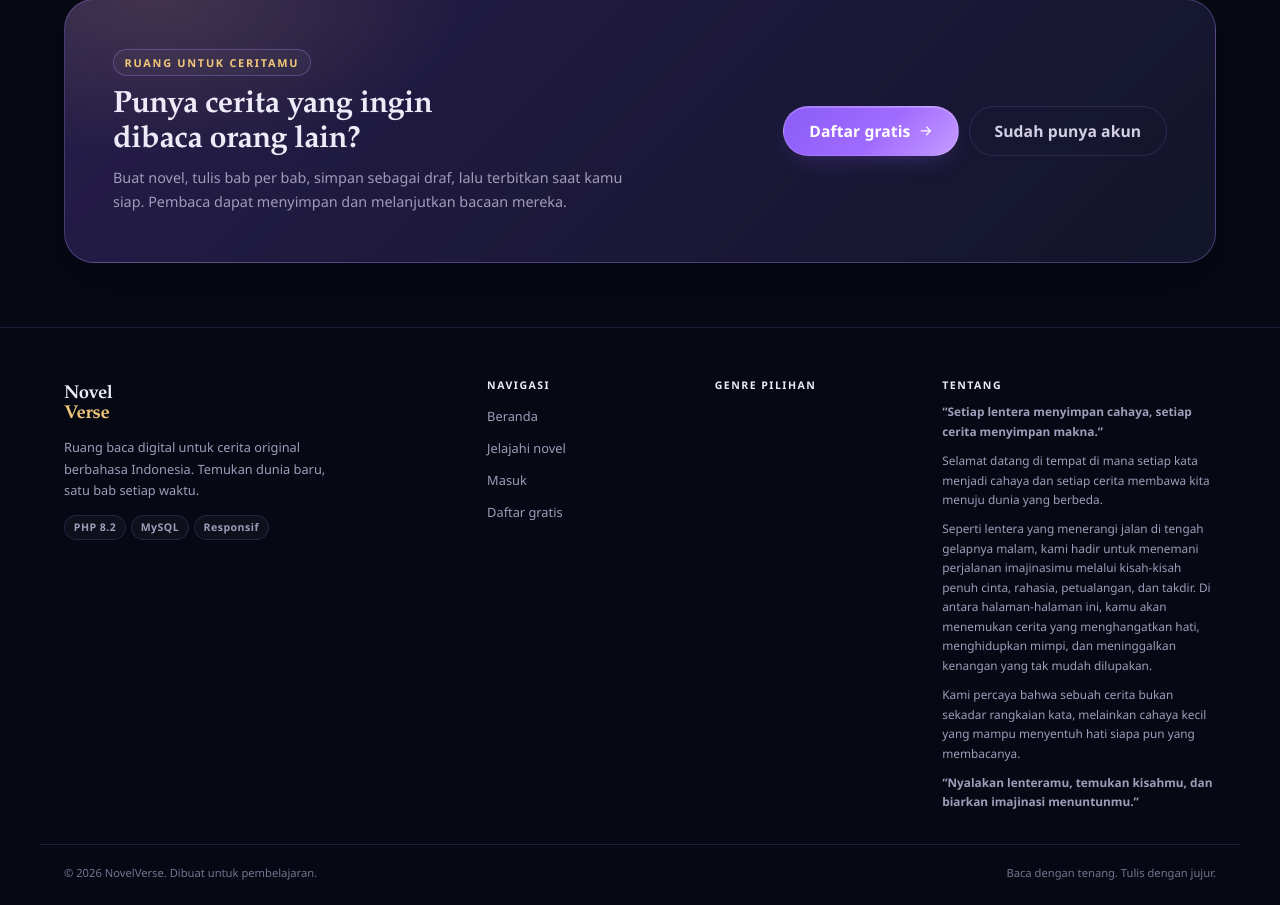
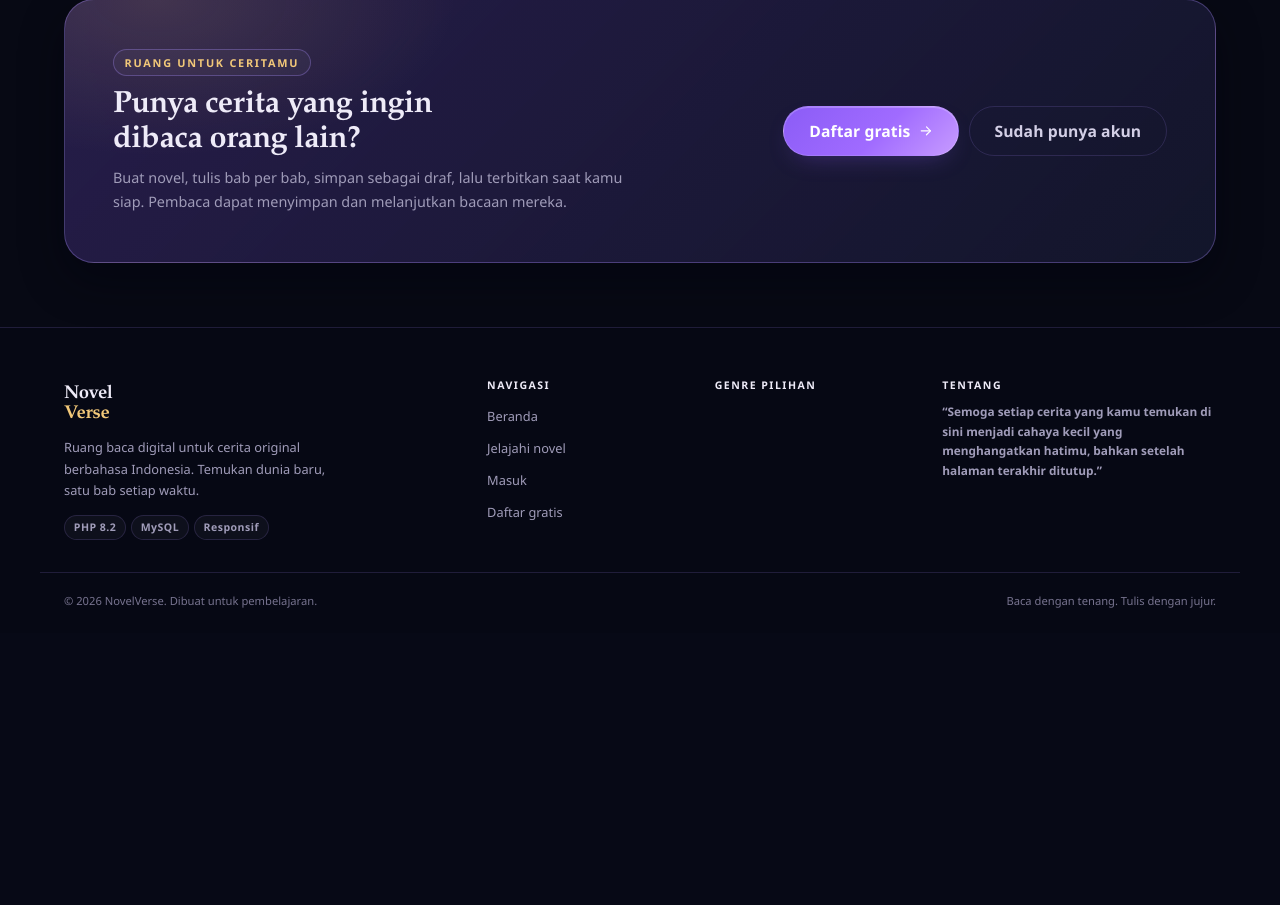
Before and after one commit to Ryla77/neververse, a PHP site: page / in a window 1280 px wide. Shown: the part 1446-2351 px from the top of the page. After the commit the page ends 2054 px from the top, so only its background shows below. Run offline with PHP 8.4, Linux system fonts and the light colour scheme; data that the repository does not hold is empty.

Commit message:
chore: ringkas teks Tentang menjadi satu kutipan penutup

```diff
--- a/resources/views/layouts/app.php
+++ b/resources/views/layouts/app.php
@@ -219,11 +219,7 @@ $hideFooter = (bool) ($hideFooter ?? false);
         </div>
         <div>
             <h2 class="footer-title">Tentang</h2>
-            <p class="footer-note"><strong>“Setiap lentera menyimpan cahaya, setiap cerita menyimpan makna.”</strong></p>
-            <p class="footer-note">Selamat datang di tempat di mana setiap kata menjadi cahaya dan setiap cerita membawa kita menuju dunia yang berbeda.</p>
-            <p class="footer-note">Seperti lentera yang menerangi jalan di tengah gelapnya malam, kami hadir untuk menemani perjalanan imajinasimu melalui kisah-kisah penuh cinta, rahasia, petualangan, dan takdir. Di antara halaman-halaman ini, kamu akan menemukan cerita yang menghangatkan hati, menghidupkan mimpi, dan meninggalkan kenangan yang tak mudah dilupakan.</p>
-            <p class="footer-note">Kami percaya bahwa sebuah cerita bukan sekadar rangkaian kata, melainkan cahaya kecil yang mampu menyentuh hati siapa pun yang membacanya.</p>
-            <p class="footer-note"><strong>“Nyalakan lenteramu, temukan kisahmu, dan biarkan imajinasi menuntunmu.”</strong></p>
+            <p class="footer-note"><strong>“Semoga setiap cerita yang kamu temukan di sini menjadi cahaya kecil yang menghangatkan hatimu, bahkan setelah halaman terakhir ditutup.”</strong></p>
         </div>
     </div>
     <div class="container footer-bottom">
```
